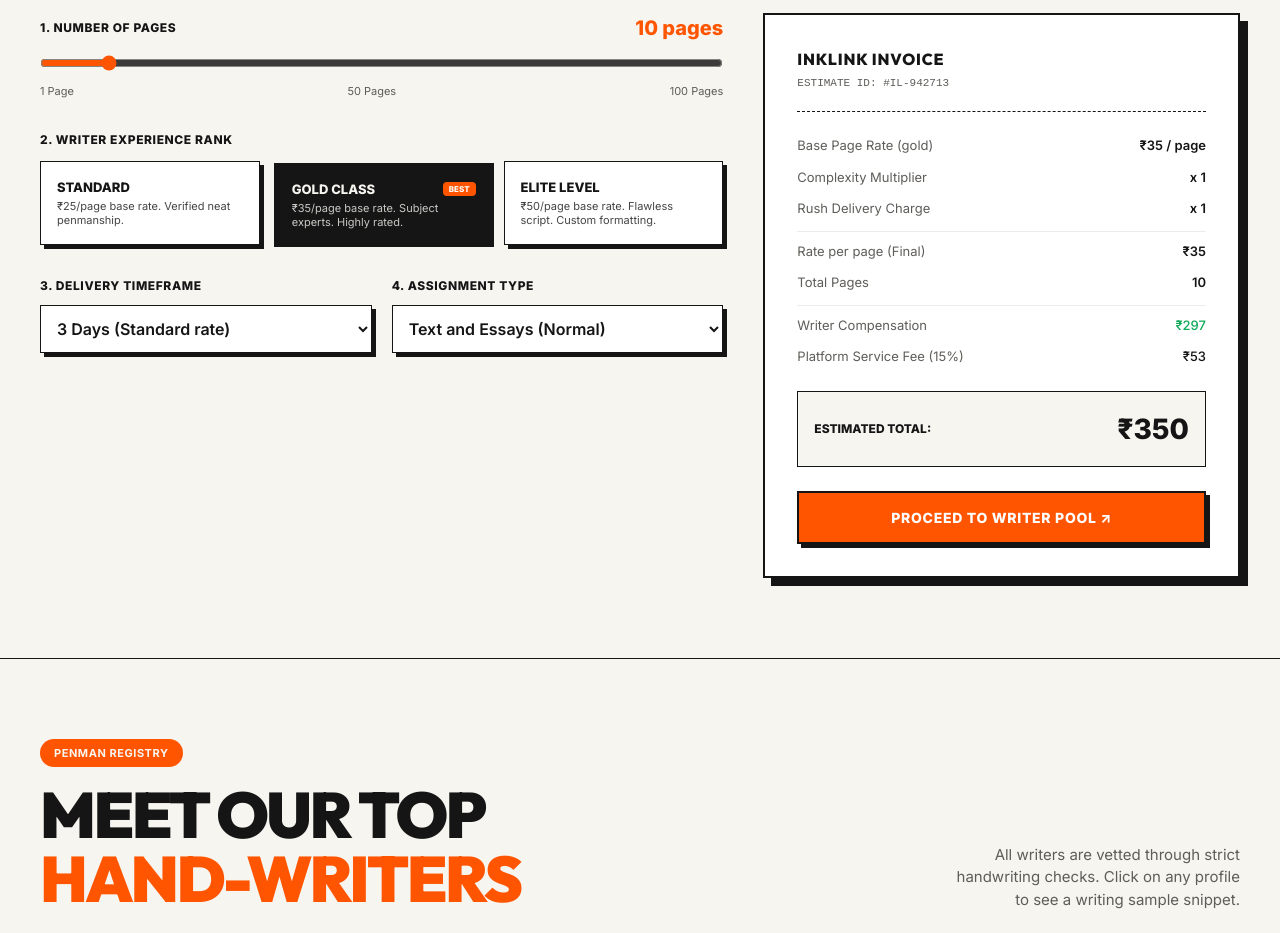
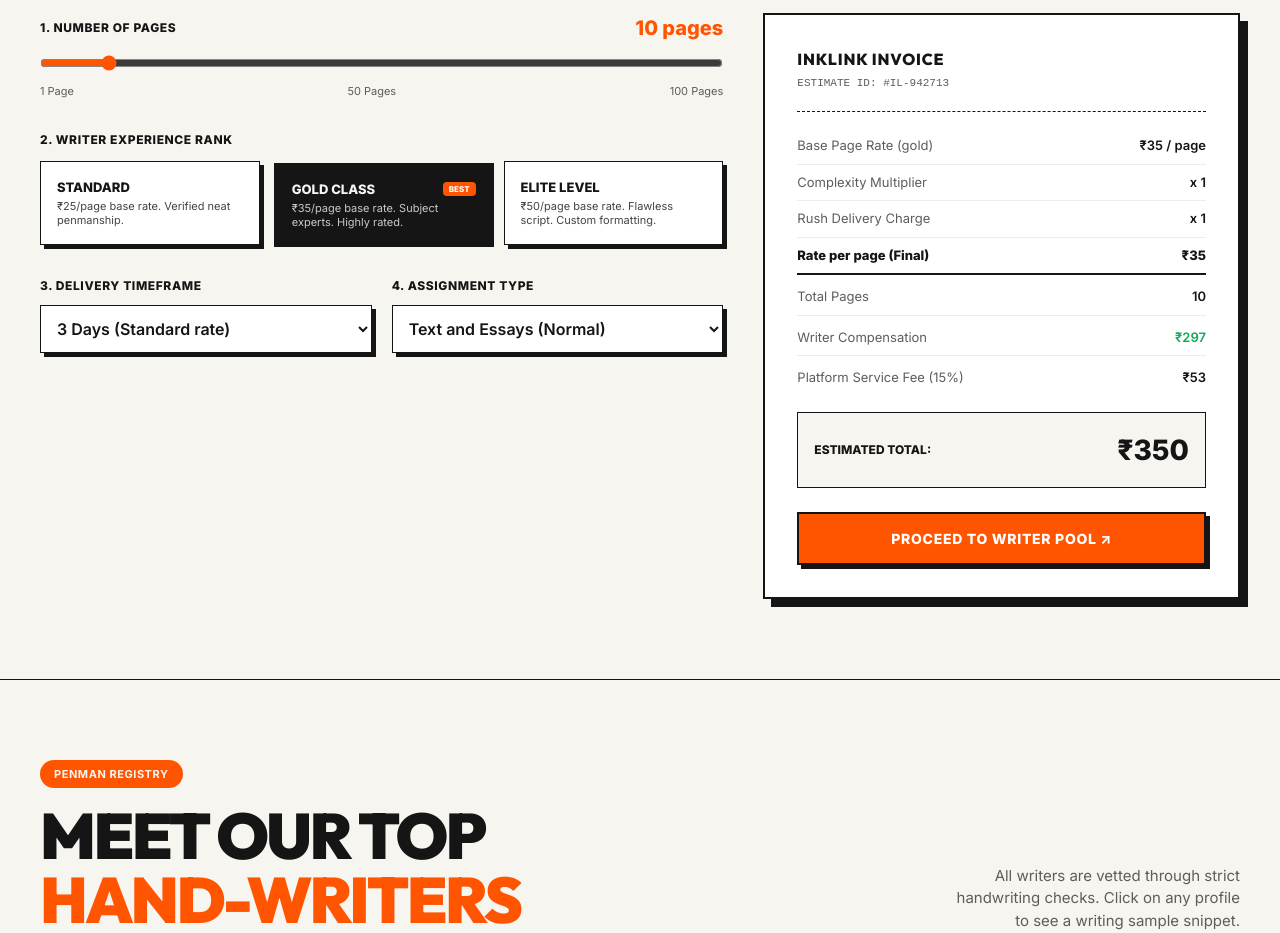
Before and after one commit to bhavitha-1306/PROJECT_SB, a React (Vite) app: page / in a window 1280 px wide. Shown: the part 3240-4173 px from the top of the page. Built offline with nearby package versions, Linux system fonts and the light colour scheme.

Commit message:
style: add thin borders and spacing to invoice list items

```diff
--- a/src/components/PriceEstimator.tsx
+++ b/src/components/PriceEstimator.tsx
@@ -237,34 +237,34 @@
                 <p style={{ fontSize: '11px', color: 'var(--text-muted)', margin: '4px 0 0 0', fontFamily: 'monospace' }}>ESTIMATE ID: #IL-{Math.floor(Math.random() * 900000 + 100000)}</p>
               </div>
 
-              <div style={{ display: 'flex', flexDirection: 'column', gap: '12px', marginBottom: '24px', fontSize: '13px' }}>
-                <div style={{ display: 'flex', justifyContent: 'space-between' }}>
+              <div style={{ display: 'flex', flexDirection: 'column', gap: '8px', marginBottom: '24px', fontSize: '13px' }}>
+                <div style={{ display: 'flex', justifyContent: 'space-between', borderBottom: '1.5px solid var(--border-light)', paddingBottom: '8px' }}>
                   <span style={{ color: 'var(--text-muted)' }}>Base Page Rate ({writerRank})</span>
                   <span style={{ fontWeight: '600' }}>₹{getBaseRatePerPage()} / page</span>
                 </div>
-                <div style={{ display: 'flex', justifyContent: 'space-between' }}>
+                <div style={{ display: 'flex', justifyContent: 'space-between', borderBottom: '1.5px solid var(--border-light)', paddingBottom: '8px' }}>
                   <span style={{ color: 'var(--text-muted)' }}>Complexity Multiplier</span>
                   <span style={{ fontWeight: '600' }}>x {getComplexityMultiplier()}</span>
                 </div>
-                <div style={{ display: 'flex', justifyContent: 'space-between' }}>
+                <div style={{ display: 'flex', justifyContent: 'space-between', borderBottom: '1.5px solid var(--border-light)', paddingBottom: '8px' }}>
                   <span style={{ color: 'var(--text-muted)' }}>Rush Delivery Charge</span>
                   <span style={{ fontWeight: '600' }}>x {getDeadlineMultiplier()}</span>
                 </div>
-                <div style={{ display: 'flex', justifyContent: 'space-between', borderTop: '1px solid var(--border-light)', paddingTop: '10px' }}>
-                  <span style={{ color: 'var(--text-muted)' }}>Rate per page (Final)</span>
-                  <span style={{ fontWeight: '600' }}>₹{pricePerPage}</span>
+                <div style={{ display: 'flex', justifyContent: 'space-between', borderBottom: '2px solid var(--border-editorial)', paddingBottom: '8px', fontWeight: '800' }}>
+                  <span style={{ color: 'var(--text-dark)' }}>Rate per page (Final)</span>
+                  <span style={{ fontWeight: '800' }}>₹{pricePerPage}</span>
                 </div>
-                <div style={{ display: 'flex', justifyContent: 'space-between' }}>
+                <div style={{ display: 'flex', justifyContent: 'space-between', borderBottom: '1.5px solid var(--border-light)', paddingBottom: '8px', paddingTop: '4px' }}>
                   <span style={{ color: 'var(--text-muted)' }}>Total Pages</span>
                   <span style={{ fontWeight: '600' }}>{pages}</span>
                 </div>
-                <div style={{ display: 'flex', justifyContent: 'space-between', borderTop: '1px solid var(--border-light)', paddingTop: '10px' }}>
+                <div style={{ display: 'flex', justifyContent: 'space-between', borderBottom: '1.5px solid var(--border-light)', paddingBottom: '8px', paddingTop: '4px' }}>
                   <span style={{ color: 'var(--text-muted)' }}>Writer Compensation</span>
-                  <span style={{ fontWeight: '500', color: 'var(--accent-green)' }}>₹{writerPayout}</span>
+                  <span style={{ fontWeight: '600', color: 'var(--accent-green)' }}>₹{writerPayout}</span>
                 </div>
-                <div style={{ display: 'flex', justifyContent: 'space-between' }}>
+                <div style={{ display: 'flex', justifyContent: 'space-between', paddingTop: '4px' }}>
                   <span style={{ color: 'var(--text-muted)' }}>Platform Service Fee (15%)</span>
-                  <span style={{ fontWeight: '500' }}>₹{platformFee}</span>
+                  <span style={{ fontWeight: '600' }}>₹{platformFee}</span>
                 </div>
               </div>
 
```
